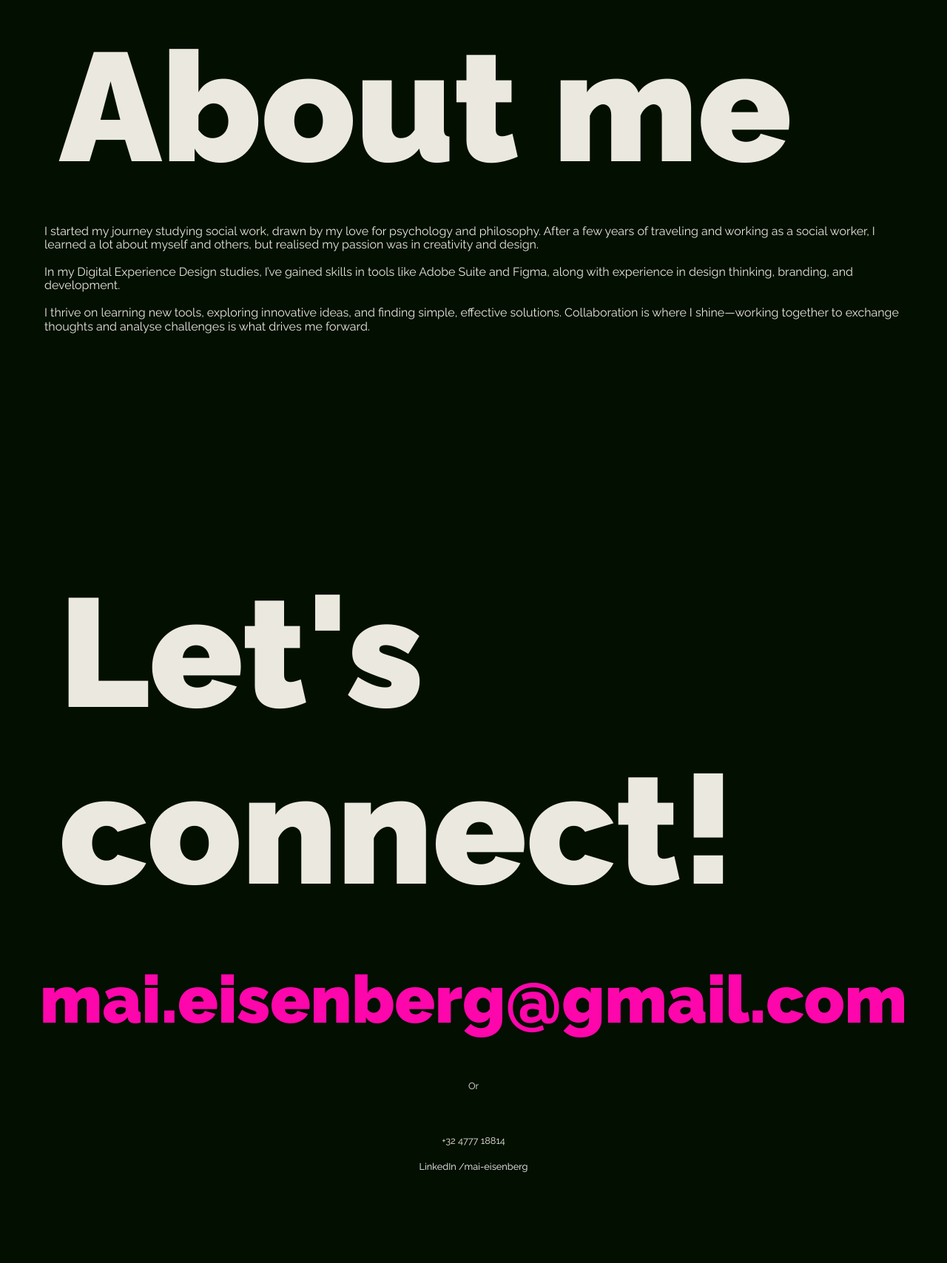
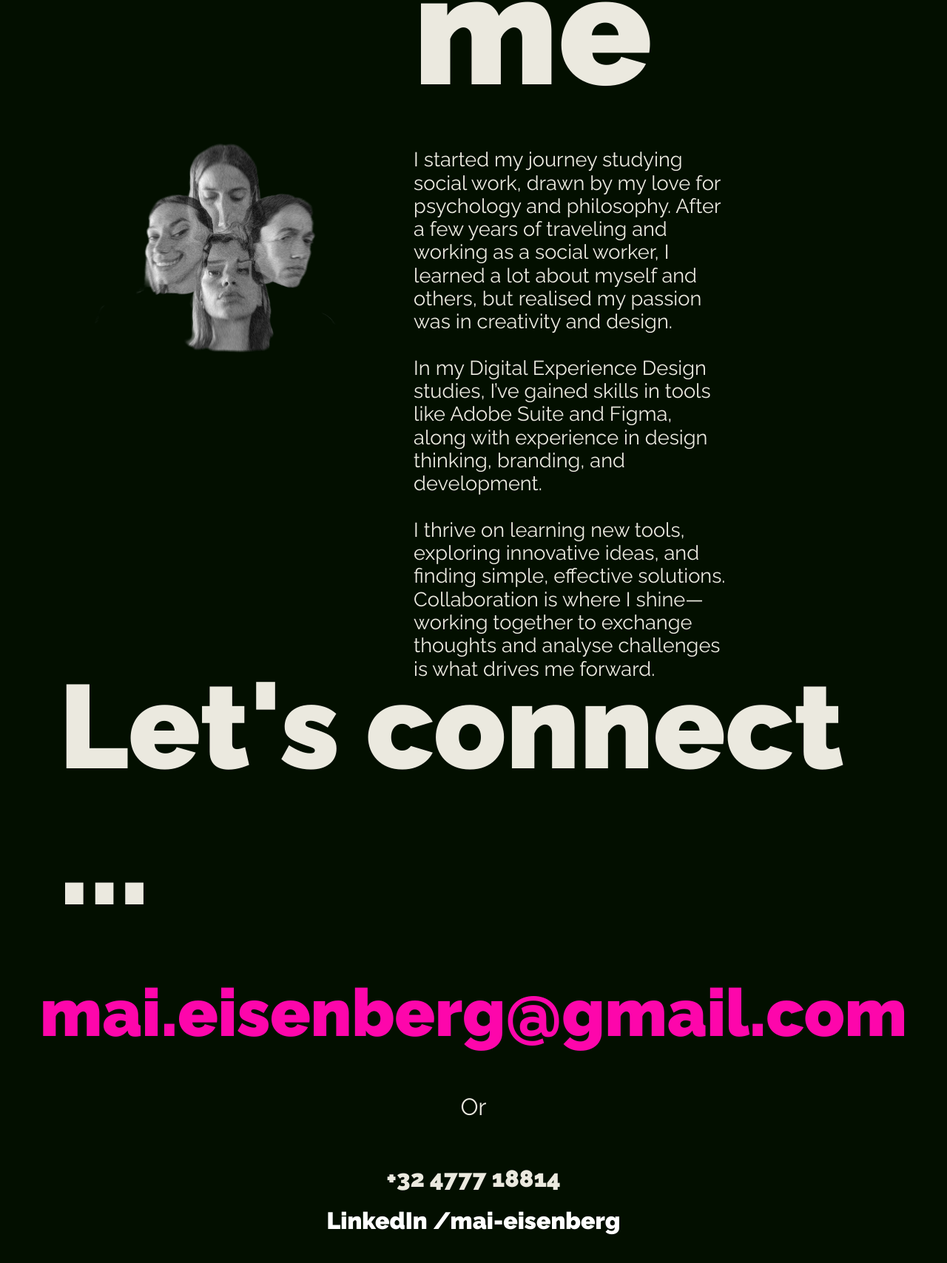
Before and after one commit to MaoEis/portfolio, a plain HTML site: page index.html in a window 1280 px wide. Shown: the part 2012-3720 px from the top of the page at 74% size. Before the commit the page ends 3638 px from the top, so only its background shows below. Drawn offline with Linux system fonts and the light colour scheme.

Commit message:
final homapage

```diff
--- a/css/portfolio.css
+++ b/css/portfolio.css
@@ -356,6 +356,22 @@ a[href^="tel"] {
     color: var(--fontcol);
     font-weight: 500;
     font-size: 1.7em;
+    transition: size 0.3s ease;
+  }
+  .logo:hover,
+  .aboutDesk:hover,
+  .projectDesk:hover,
+  .contactDesk:hover {
+    size: font-weight(700);
+  }
+  .tittleToda img {
+    max-width: 100%;
+    filter: brightness(50%);
+    transition: filter 0.3s ease;
+  }
+
+  .tittleToda:hover img {
+    filter: brightness(100%);
   }
 
   #scrollDown {
@@ -395,174 +411,65 @@ a[href^="tel"] {
   }
   .tittleToda img {
     max-width: 100%;
+    filter: brightness(50%);
+    transition: filter 0.3s ease;
+  }
+
+  .tittleToda:hover img {
+    filter: brightness(100%);
   }
   .projectTodaTittle {
     font-size: 3em;
     color: var(--fontcol);
-  }
-
-  /*
-
-  .infoContact {
-    display: flex;
-    flex-direction: column;
-    margin-bottom: 100px;
-    justify-content: center;
-    align-items: center;
-    gap: 20px;
-  }
-
-  .nmbr {
-    text-decoration: none;
-    color: #030f00;
-    margin: 0px;
-  }
-
-  .or {
-    margin: 40px;
-  }
-  .linkedIn,
-  .insta {
-    text-decoration: none;
-    color: #030f00;
-  }
-}
-
-@media (min-width: 1000px) {
-  .todaDiv {
-    position: relative;
-    background-color: #373737;
-    height: 500px;
-    margin: 20px 20px;
-    max-width: 100%;
-    padding: 20px;
-    gap: 60px;
-    cursor: pointer;
-    overflow: hidden;
-    transition: transform 0.3s ease-in-out, background-color 0.3s ease-in-out;
-  }
-
-  .todaContainerBtn {
-    display: flex;
-    justify-content: flex-end; /* This pushes the button to the right
-  }
-
-  /* .todaBtn {
-    text-decoration: none;
-    color: #030f00;
-    font-weight: 600;
-    border: 3px solid;
-    border-radius: 10px;
-    padding: 10px 20px;
-    text-align: center;
-    display: inline-block;
-    transition: all 0.3s ease;
-    position: static;
-  }
-
-  .todaBtn:hover {
-    color: #ebbb2a;
-    padding: 13px 26px;
-    border-color: #ebbb2a;
-  }
-  .projectToda {
-    display: grid;
-    grid-template-columns: 1fr 1fr 1fr;
-    justify-content: center;
-    align-items: center;
-    position: relative;
-  }
-
-  #introVideo {
-    position: absolute;
-    top: 0;
-    left: -10px;
-    width: 110%;
-    height: 100%;
-    object-fit: cover;
-    z-index: -1;
-  }
-  .todaDiv:hover {
-    transform: scale(1.1);
-  }
-
-  .tittleToda {
-    display: grid;
-    grid-column-start: 2;
-    grid-column-end: 3;
-    justify-self: center;
-    align-self: end;
-    padding-bottom: 100px;
-    text-align: center;
     padding-top: 100px;
   }
 
-  .tittleToda img {
-    padding: 40px 0px;
-    max-width: 450px;
-  }
-
-  .videoContainer {
-    grid-column-start: 3;
-    grid-column-end: 4;
-    justify-self: start;
-    width: 100%;
-    height: 100%;
-    position: relative;
-    top: 150px;
-    left: -40px;
-  }
-
-  #videoToda {
-    width: 100%;
-    height: 100%; /* Make the video take up the full height of the container
-    border-radius: 60px;
-    margin: 0;
-    padding: 10px;
-
-    object-fit: cover; /* Ensures the video covers the container without cutting
-  }
-
-  .todaDiv:hover #videoToda {
-    transform: scale(1);
-  }
-
-  .arrowLeft,
-  .arrowRight {
-    display: none;
-  }
-
-  .projectsTitle {
-    padding-top: 100px;
-  }
-
-  .mail {
-    font-size: 2.3em;
+  .projectTodaSubTittle {
+    font-size: 2em;
+    color: var(--fontcol);
   }
 
   .aboutMe {
     display: grid;
     grid-template-columns: 1fr 1fr;
+    width: 100%;
+    justify-content: center;
     align-items: center;
-    padding: 150px 0px;
-    margin: 0px 20px;
+    gap: 20px;
+    padding: 0px 20px 100px 20px;
+    height: auto;
+    margin-bottom: 0px;
   }
 
   .picOfMe img {
     display: block;
     width: 100%;
-  }
-
-  .titleAbout {
-    font-size: 2.5em;
+    height: auto;
+    margin: auto;
   }
 
   .textAbout {
-    width: 75%;
+    font-size: 1.7em;
+    padding: 0px 20px 100px 20px;
+    gap: 20px;
+    height: auto;
+    width: 70%;
+    margin-bottom: 0px;
   }
 
-  .textAbout::before {
-    background-image: none;
+  .contactInfo {
+    font-size: 2em;
+    padding: 0px 20px 100px 20px;
+    gap: 20px;
+    height: auto;
+    margin-bottom: 0px;
   }
-} */
+
+  .contactTitle {
+    font-size: 10em;
+  }
+  .nmbr,
+  .linkedIn {
+    font-weight: 600;
+  }
 }
--- a/index.html
+++ b/index.html
@@ -113,7 +113,7 @@
     </section>
 
     <footer id="contactSection">
-      <h2 class="contactTitle">Let's connect!</h1>
+      <h2 class="contactTitle">Let's connect ...</h1>
       <h3>
         <a class="mail" href="mailto:mai.eisenberg@gmail.com"
           >mai.eisenberg@gmail.com</a
```
